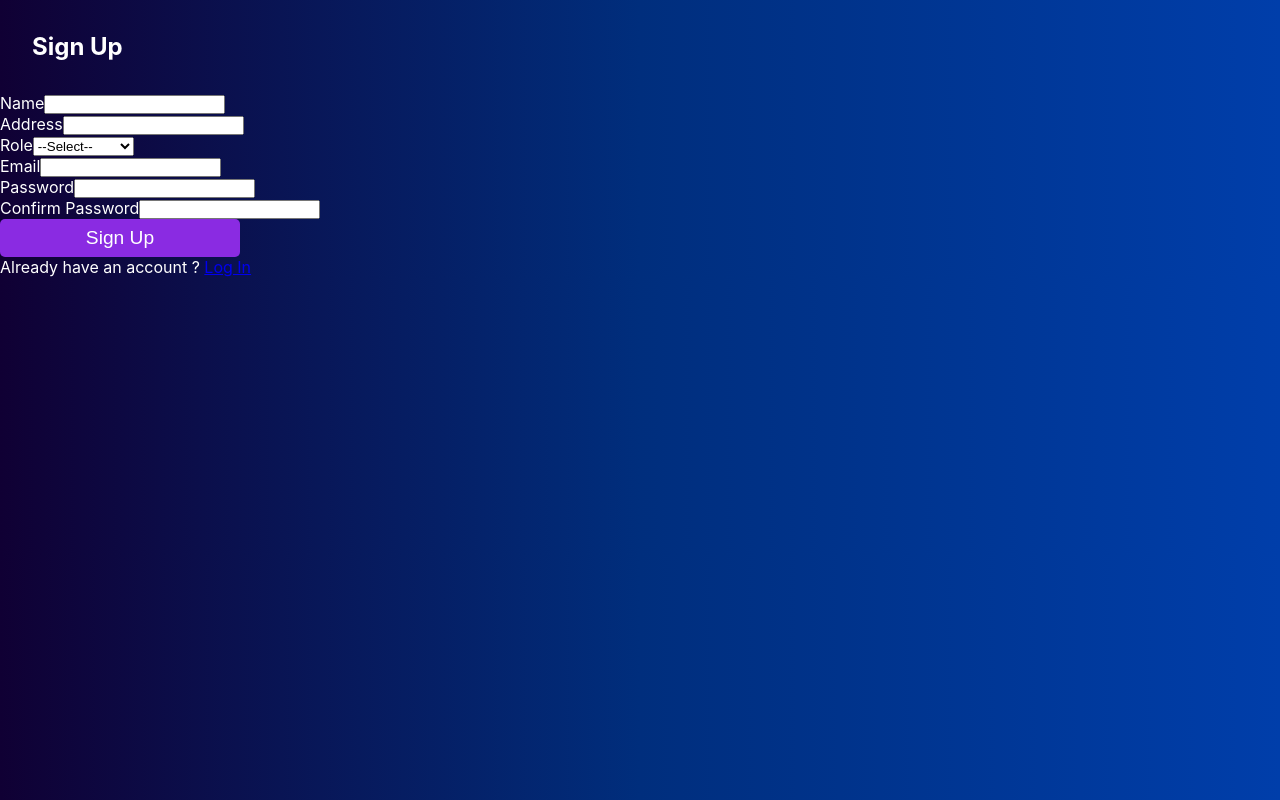
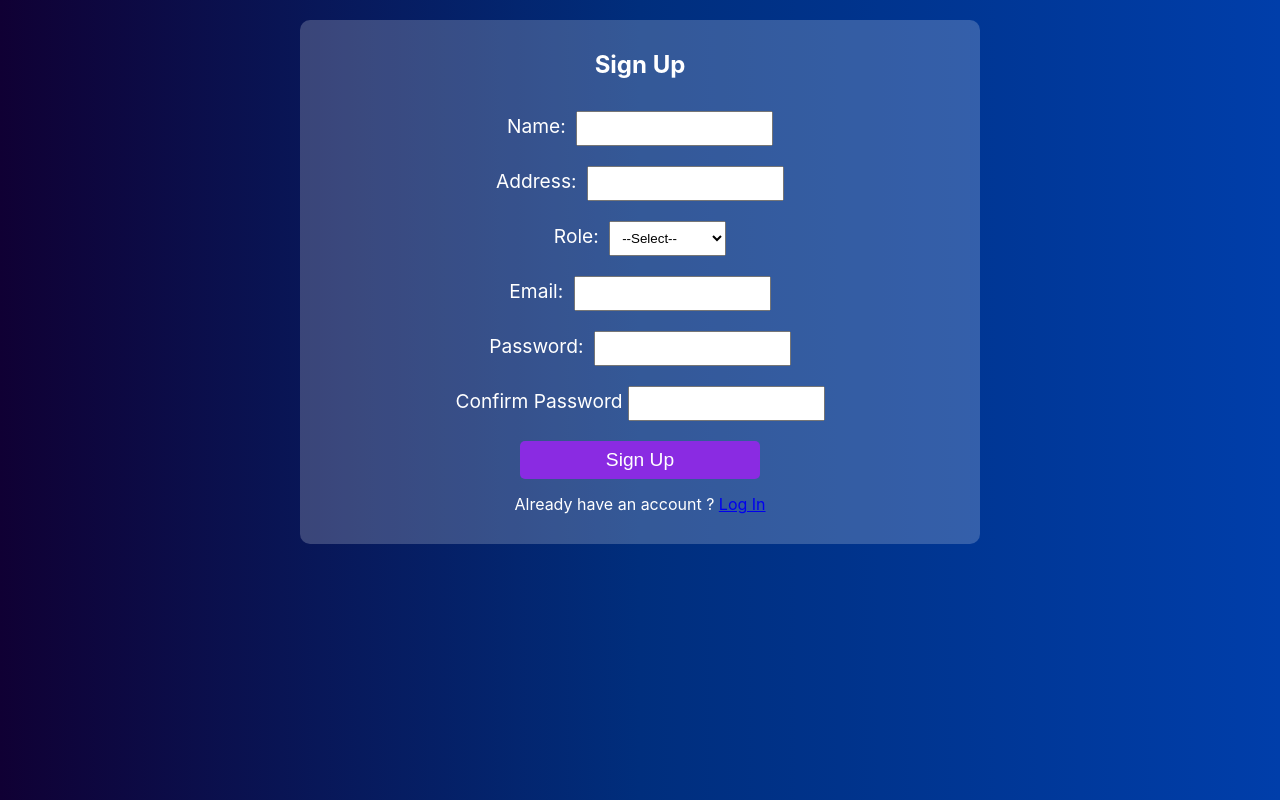
Before and after one commit to RishithaN/MediTrust, a React (Create React App) app: page /signup in a window 1280 px wide. Built offline with nearby package versions, Linux system fonts and the light colour scheme.

Commit message:
css addition

```diff
--- /dev/null
+++ b/src/login.css
@@ -0,0 +1,39 @@
+.wrapper {
+    background-color: #ffffff34;
+    width: 50%;
+    border-radius: 10px;
+    margin: auto;
+    margin-top: 80px;
+    padding: 30px 20px;
+}
+
+.wrapper2 {
+    background-color: #ffffff34;
+    width: 50%;
+    border-radius: 10px;
+    margin: auto;
+    margin-top: 20px;
+    padding: 30px 20px;
+    text-align: center;
+}
+.wrapper2 h2{
+    margin-top: 0;
+}
+
+.formgroup {
+    margin-bottom: 20px;
+    font-size: 1.2rem;
+}
+
+.input {
+    padding: 8px;
+    margin-left: 5px;
+}
+
+.button {
+    width: 15rem;
+    max-width: 15rem;
+    background-color: blueviolet ;
+    color: white;
+    margin-bottom: 15px;
+}
--- a/src/login.js
+++ b/src/login.js
@@ -3,25 +3,26 @@ import { Form, Button, Card, Alert } from "react-bootstrap";
 import { Link, useHistory } from "react-router-dom";
 
 import { Navbar } from "react-bootstrap";
+import './login.css'
 
 
-const StaticNavBar = () => {
-  return (
-    <>
-      <Navbar
-        sticky="top"
-        expand="lg"
-        style={{ backgroundColor: "rgb(93, 7, 173)" }}
-      >
-        <Navbar.Brand>
-          <Link to="/" className="mr-lg-4" style={{ color: "black" }}>
-            MediTrust
-          </Link>
-        </Navbar.Brand>
-      </Navbar>
-    </>
-  );
-}
+// const StaticNavBar = () => {
+//   return (
+//     <>
+//       <Navbar
+//         sticky="top"
+//         expand="lg"
+//         style={{ backgroundColor: "rgb(93, 7, 173)" }}
+//       >
+//         <Navbar.Brand>
+//           <Link to="/" className="mr-lg-4" style={{ color: "black" }}>
+//             MediTrust
+//           </Link>
+//         </Navbar.Brand>
+//       </Navbar>
+//     </>
+//   );
+// }
 
 function Login() {
     const [email, setEmail] = useState('');
@@ -33,32 +34,27 @@ function Login() {
     };
 
   return (
-    <>
-      <StaticNavBar />
-      <Card>
+    <div className="wrapper">
+      {/* <StaticNavBar /> */}
+      <div className="card">
         <Card.Body>
-          <h2 className="text-center mb-4">Login</h2>
+          <h1 className="text-center mb-4">Login</h1>
           <Form onSubmit={"handleSubmit"}>
-            <Form.Group id="email">
-              <Form.Label>Email</Form.Label>
-              <Form.Control type="email" required></Form.Control>
+            <Form.Group id="email" className="formgroup">
+              <Form.Label>Email: </Form.Label>
+              <Form.Control type="email" className="input" required></Form.Control>
             </Form.Group>
-            <Form.Group id="password">
-              <Form.Label>Password</Form.Label>
+            <Form.Group id="password" className="formgroup">
+              <Form.Label>Password: </Form.Label>
               <Form.Control
                 type="password"
+                className="input"
                 required
               ></Form.Control>
             </Form.Group>
             <Button
-              className="w-100"
+              className="button"
               type="submit"
-              style={{
-                width: "15rem",
-                maxWidth: "15rem",
-                backgroundColor: "blueviolet",
-                color: "white",
-              }}
             >
               Login
             </Button>
@@ -67,11 +63,11 @@ function Login() {
             <Link to="/forgot-password">Forgot Password ?</Link>
           </div>
         </Card.Body>
-      </Card>
+      </div>
       <div className="w-100 text-center mt-2 text-danger">
         Need an account ? <Link to="/signup">Sign Up</Link>
       </div>
-    </>
+    </div>
   );
   };
 
--- a/src/signup.js
+++ b/src/signup.js
@@ -1,6 +1,7 @@
 import React, { useRef, useEffect, useState } from "react";
 import { Form, Button, Card, Alert } from "react-bootstrap";
 import { Link, useHistory } from "react-router-dom";
+import './login.css'
 // import StaticNavBar from "./StaticNavBar";
 
 function Signup() {
@@ -17,57 +18,55 @@ function Signup() {
   };
 
   return (
-    <>
+    <div className="wrapper2">
       {/* <StaticNavBar /> */}
       <Card>
         <Card.Body>
           <h2 className="text-center mb-4">Sign Up</h2>
           <Form onSubmit={handleSubmit}>
-            <Form.Group id="name">
-              <Form.Label>Name</Form.Label>
-              <Form.Control type="text" required></Form.Control>
+            <Form.Group id="name" className="formgroup">
+              <Form.Label>Name: </Form.Label>
+              <Form.Control type="text" className="input" required></Form.Control>
             </Form.Group>
-            <Form.Group>
-              <Form.Label>Address</Form.Label>
+            <Form.Group className="formgroup">
+              <Form.Label>Address: </Form.Label>
               <Form.Control
                 type="text"
+                className="input"
                 required
               ></Form.Control>
             </Form.Group>
-            <Form.Group>
-              <Form.Label>Role</Form.Label>
-              <Form.Control onChange={(e) => setRole(e.target.value)} as="select" value={role}>
+            <Form.Group className="formgroup">
+              <Form.Label>Role: </Form.Label>
+              <Form.Control onChange={(e) => setRole(e.target.value)} as="select" value={role} className="input">
                 <option value="">--Select--</option>
                 <option value="Manufacturer">Manufacturer</option>
                 <option value="Retailer">Retailer</option>
                 <option value="Customer">Customer</option>
               </Form.Control>
+            </Form.Group >
+            <Form.Group id="email" className="formgroup">
+              <Form.Label >Email: </Form.Label>
+              <Form.Control type="email" className="input" required></Form.Control>
             </Form.Group>
-            <Form.Group id="email">
-              <Form.Label>Email</Form.Label>
-              <Form.Control type="email" required></Form.Control>
-            </Form.Group>
-            <Form.Group id="password">
-              <Form.Label>Password</Form.Label>
+            <Form.Group id="password" className="formgroup">
+              <Form.Label>Password: </Form.Label>
               <Form.Control
                 type="password"
+                className="input"
                 required
               ></Form.Control>
             </Form.Group>
-            <Form.Group id="password-confirm">
+            <Form.Group id="password-confirm" className="formgroup">
               <Form.Label>Confirm Password</Form.Label>
               <Form.Control
                 type="password"
+                className="input"
                 required
               ></Form.Control>
             </Form.Group>
             <Button
-              style={{
-                width: "15rem",
-                maxWidth: "15rem",
-                backgroundColor: "blueviolet",
-                color: "white",
-              }}
+              className="button"
               type="submit"
             >
               Sign Up
@@ -80,7 +79,7 @@ function Signup() {
           </div>
         </Card.Footer>
       </Card>
-    </>
+    </div>
   );
 }
 
```
